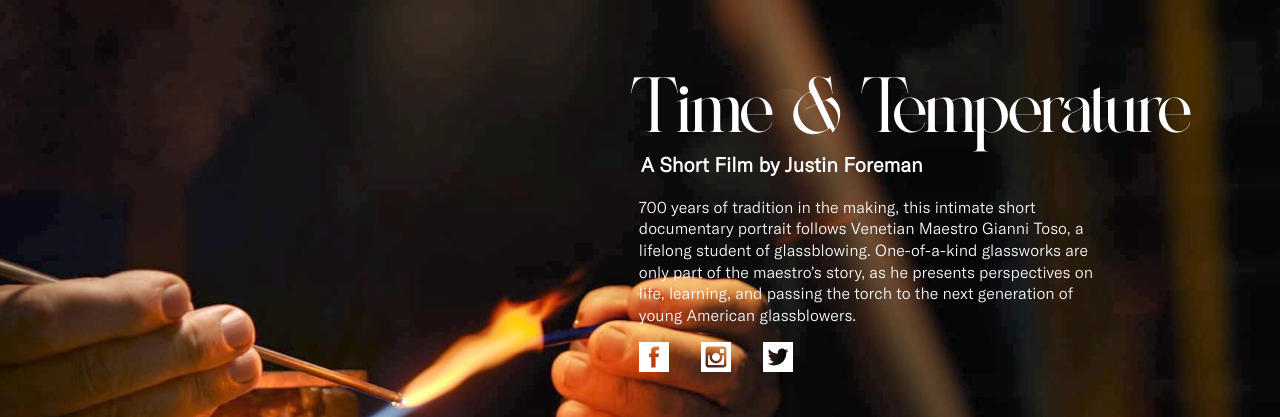
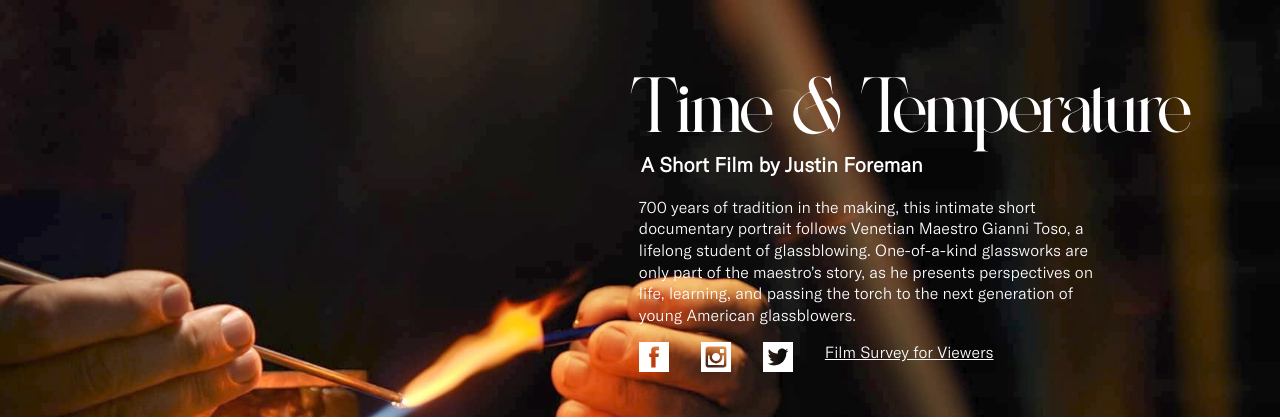
Before and after one commit to pindell-matt/time_and_temperature, a plain HTML site: page index.html in a window 1280 px wide. Shown: the top 417 px of the page. Drawn offline with Linux system fonts and the light colour scheme; grey boxes are pictures that could not be loaded.

Commit message:
add survey link

```diff
--- a/index.html
+++ b/index.html
@@ -72,6 +72,12 @@
               href="https://twitter.com/TimeandTempDoc"
               target="_blank"
             ></a>
+            <a
+              id="survey"
+              class="link"
+              href="https://docs.google.com/forms/d/1DfEavirU5Shy-a4GTj3-q-qUxwbHBBO1ntVPKxS1SMM/edit?usp=sharing"
+              target="_blank"
+              >Film Survey for Viewers</a>
           </div>
         </div>
         <div class="trailer">
--- a/style.css
+++ b/style.css
@@ -85,6 +85,9 @@ body {
   width: 30px;
   filter: invert(100%);
 }
+#survey {
+  color: white;
+}
 .trailer {
   margin-top: 3em;
 }
```
